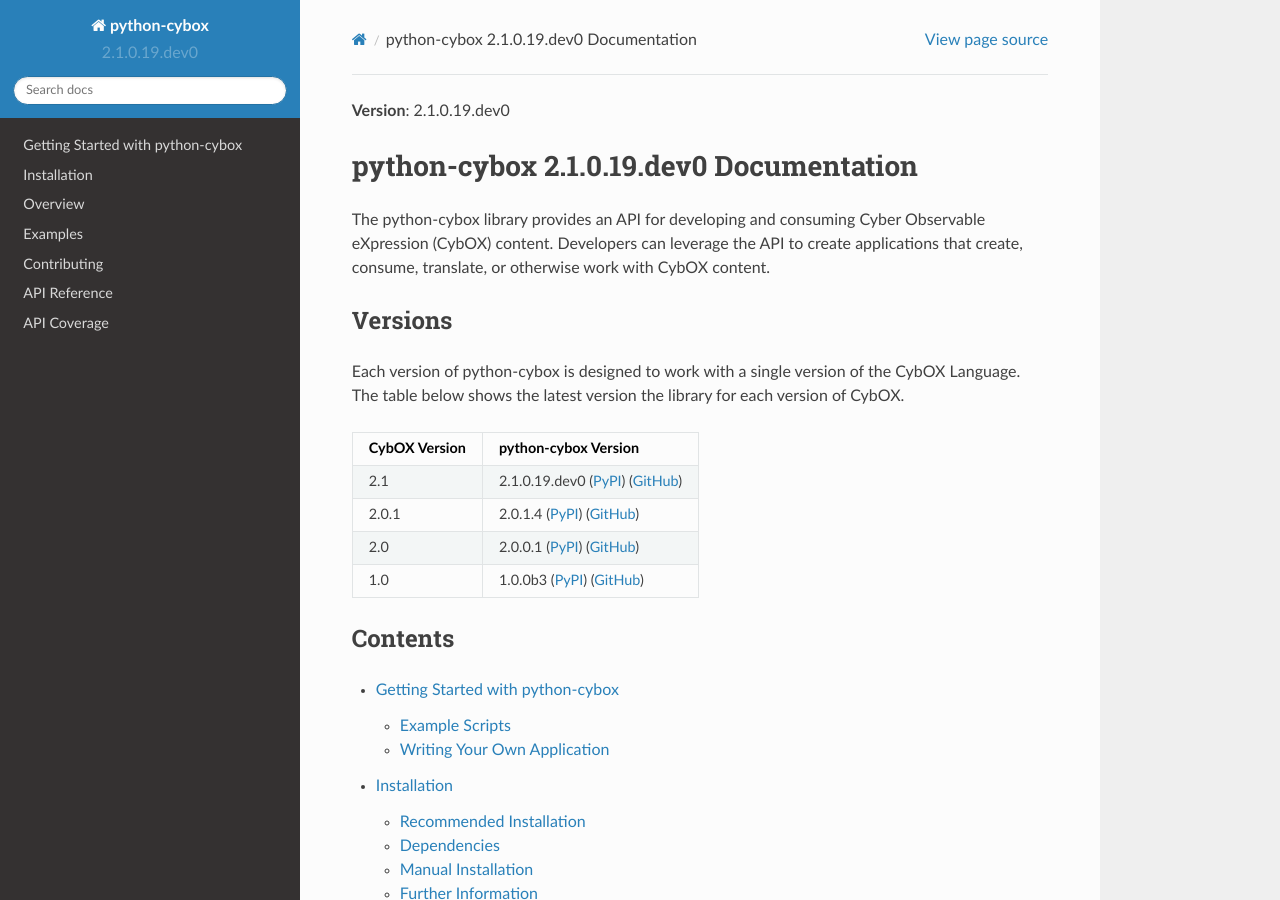
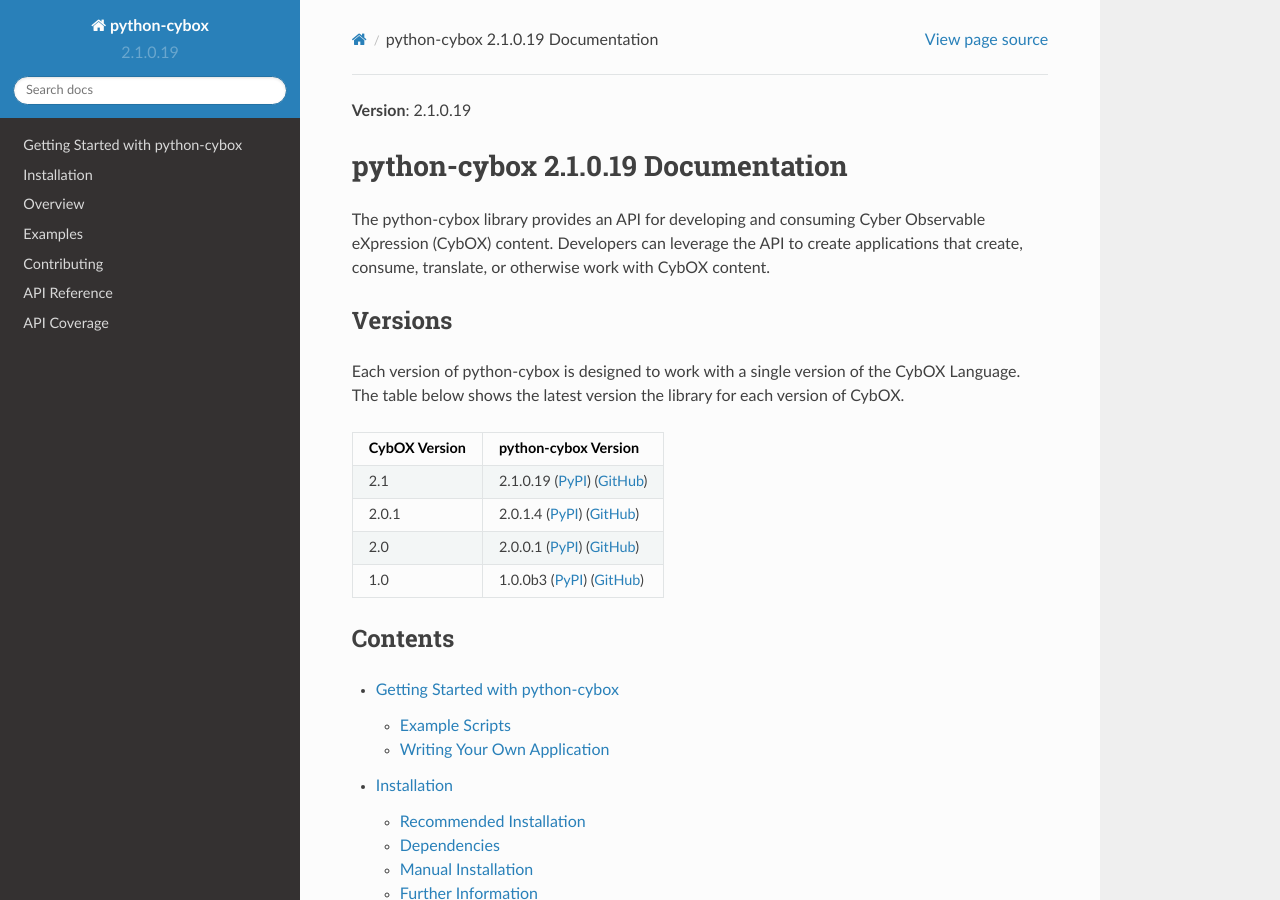
Before and after one commit to CybOXProject/python-cybox, a Sphinx documentation site: the page built from docs/index.rst, in a window 1280 px wide and 900 px high. Built offline with Sphinx 7.4.7 and the Read the Docs theme 2.0.0, drawn with Linux system fonts in a browser that asks for light colours.

Commit message:
Bump version: 2.1.0.19.dev0 → 2.1.0.19

```diff
--- a/cybox/version.py
+++ b/cybox/version.py
@@ -1,4 +1,4 @@
 # Copyright (c) 2017, The MITRE Corporation. All rights reserved.
 # See LICENSE.txt for complete terms.
 
-__version__ = "2.1.0.19.dev0"
+__version__ = "2.1.0.19"
--- a/docs/index.rst
+++ b/docs/index.rst
@@ -15,14 +15,14 @@
 ============= ====================
 CybOX Version python-cybox Version
 ============= ====================
-2.1           2.1.0.19.dev0 (`PyPI`__) (`GitHub`__)
+2.1           2.1.0.19 (`PyPI`__) (`GitHub`__)
 2.0.1         2.0.1.4 (`PyPI`__) (`GitHub`__)
 2.0           2.0.0.1 (`PyPI`__) (`GitHub`__)
 1.0           1.0.0b3 (`PyPI`__) (`GitHub`__)
 ============= ====================
 
-__ https://pypi.python.org/pypi/cybox/2.1.0.19.dev0
-__ https://github.com/CybOXProject/python-cybox/tree/v2.1.0.19.dev0
+__ https://pypi.python.org/pypi/cybox/2.1.0.19
+__ https://github.com/CybOXProject/python-cybox/tree/v2.1.0.19
 __ https://pypi.python.org/pypi/cybox/2.0.1.4
 __ https://github.com/CybOXProject/python-cybox/tree/v2.0.1.4
 __ https://pypi.python.org/pypi/cybox/2.0.0.1
--- a/setup.cfg
+++ b/setup.cfg
@@ -1,9 +1,9 @@
 [bumpversion]
-current_version = 2.1.0.19.dev0
+current_version = 2.1.0.19
 parse = (?P<major>\d+)\.(?P<minor>\d+)\.(?P<patch>\d+).(?P<revision>\d+)(?P<dev_version>.dev\d+)?
 serialize =
-  {major}.{minor}.{patch}.{revision}.{dev_version}
-  {major}.{minor}.{patch}.{revision}
+	{major}.{minor}.{patch}.{revision}.{dev_version}
+	{major}.{minor}.{patch}.{revision}
 commit = True
 tag = True
 
```
